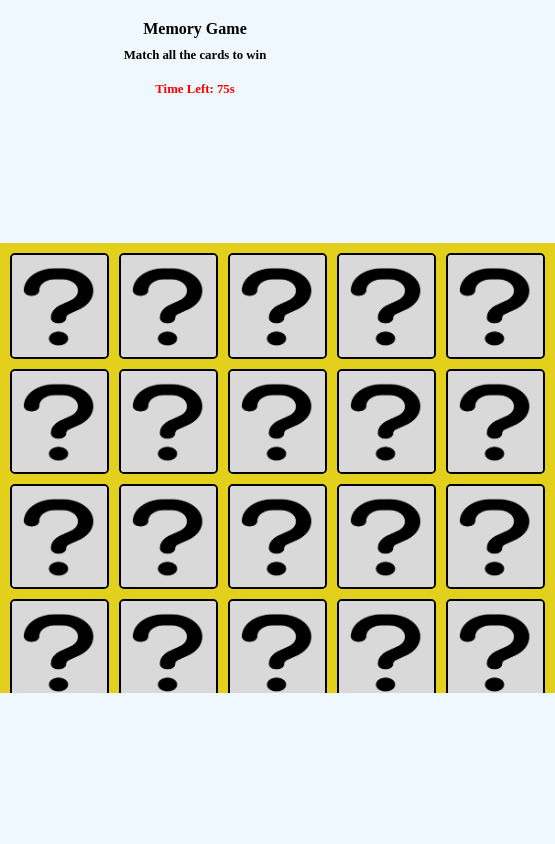
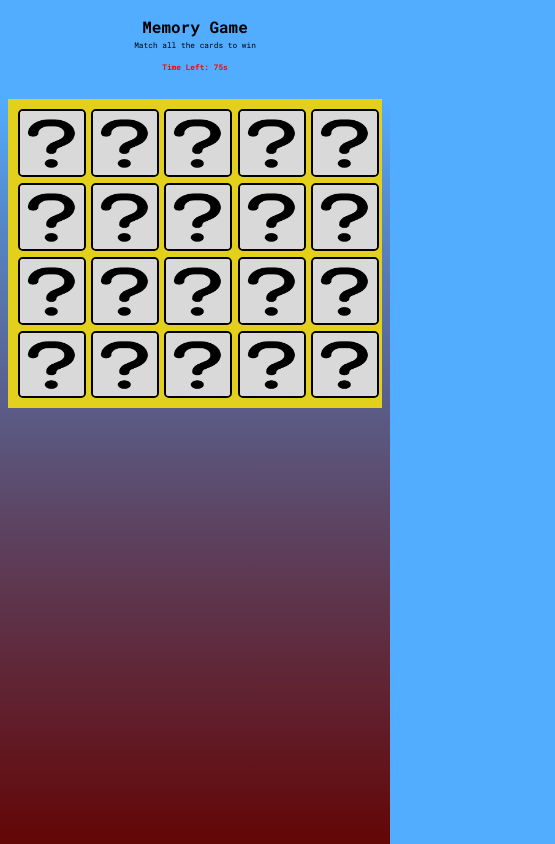
Before and after one commit to Jmugaza/memory-game, a plain HTML site: page index.html in a window 390 px wide. Shown: the whole page, 555 px wide, since content can reach past the window. Drawn offline with Linux system fonts and the light colour scheme.

Commit message:
code refactor

```diff
--- a/index.css
+++ b/index.css
@@ -4,28 +4,35 @@
 
 body {
   margin: 0;
-  font-family: 'Times New Roman', Times, serif;
-  background-color: aliceblue;
+  font-family: "Roboto Mono", monospace;
   color: #000000;
-  height: 100vh; /* Change to viewport height */
+  height: auto;
   display: flex;
+  background-color: #52ACFF;
+  background-image: linear-gradient(180deg, #52ACFF 12%,  50%, #630606 100%);
+  background-attachment: fixed;
   flex-direction: column;
   justify-content: center;
   align-items: center;
 }
+@media screen and (max-width: 768px) {
+  body {
+    align-items: center;
+  }
+}
 
 header {
-  margin-top: 20px;
-  font-weight: bold;
+  margin-top: 4vmin;
+  font-weight: 700;
 }
 
 #board {
  background-color: #E3D01D;
- width: 555px;
- height: 450px;
+ width: 96vmin;
+ height: auto;
  display: grid;
- grid-template-columns: repeat(5, 1fr);
- grid-gap: 10px;
+ grid-template-columns: repeat(5, 17.3vmin);
+ grid-gap: 1.5vmin;
  text-align: center;
  padding: 10px;
  margin: auto;
@@ -33,11 +40,9 @@ header {
 }
 
 .card {
- width: 100%;
- height: 100%;
+ width: 17.4vmin;
+ height: 17.4vmin;
  position: relative;
- perspective: 1000px;
- font-size: 2.5em;
  align-items: center;
  border: 2px solid #000000;
  border-radius: 5px;
@@ -51,25 +56,39 @@ header {
 
 #message,
 h1 {
- font-size: 0.8em;
+ font-size: 2vmin;
+ font-weight: 400;
+ margin-top: 1vmin;
+ margin-bottom: 2vmin;
+
+}
+#message {
+  height: 2vmin;
+  color: #16150d;
+}
+#timer {
+ font-size: 2vmin;
  font-weight: medium;
- margin-top: 10px;
-}
-
-#timer {
- font-size: 0.8em;
- font-weight: medium;
- margin-top: 10px;
+ margin-top: 1vmin;
  color: red;
 }
 
+#button-container {
+  margin-top: 2vmin;
+  display: flex;
+  flex-direction: column;
+  align-items: center;
+}
+
+
 button {
- margin-top: 8px;
+ margin-top: 2vmin;
  width: 20vmin;
  height: 8vmin;
  background-color: #4644d3;
  font-size: 2vmin;
- font-weight: bold;
+ font-weight: 700;
  border-radius: 10px;
  box-shadow: 3px 3px 5px #666;
+ margin-bottom: 2vmin;
 }
--- a/index.html
+++ b/index.html
@@ -6,13 +6,16 @@
     <title>Memory Game </title>
     <script defer src="index.js"></script>
     <link rel="stylesheet" href="index.css">
-    <script src="https://kit.fontawesome.com/1b47f7c9a4.js" crossorigin="anonymous"></script>
+    <link rel="preconnect" href="https://fonts.googleapis.com">
+    <link rel="preconnect" href="https://fonts.gstatic.com" crossorigin>
+    <link href="https://fonts.googleapis.com/css2?family=Roboto+Mono:ital,wght@0,100..700;1,100..700&display=swap" rel="stylesheet">
 </head>
 <body>
     <header>Memory Game</header>
   <h1>Match all the cards to win</h1>
   <h3 id="timer"></h3>
-  <h3 id="message"></h3>
+  <div><h3 id="message"></h3></div>
+
 
   <Section id="board">
     <img class="card" id="0" src="">
@@ -36,7 +39,9 @@
     <img class="card" id="18" src="">
     <img class="card" id="19" src="">
   </Section>
+  <div id="button-container">
+    <button id="reset">Play Again</button>
+  </div>
 
-    <button id="reset">Play Again</button>
 </body>
 </html>
--- a/index.js
+++ b/index.js
@@ -67,23 +67,16 @@ function startTimer() {
   timer = setInterval(() => {
     timeLeft--;
     timerEl.innerHTML = `Time Left: ${timeLeft}s`;
+
     if (timeLeft === 0 || checkForWin()) {
       clearInterval(timer);
-      if (timeLeft === 0) {
-        messageEl.innerHTML = "Time's up! You lose.";
       gameOver = true;
-        renderControls();
-      } else {
-        messageEl.innerHTML = "Congratulations! You win.";
-        gameOver = true;
-      }
-    }
-    if (timeLeft === 0) {
-      clearInterval(timer);
+      render();
     }
   }, 1000);
 }
 
+// Handle card click
 function handleClick(e) {
   const cardIdx = parseInt(e.target.id);
   if (gameOver || isNaN(cardIdx) || ignoreClick) return;
@@ -92,20 +85,23 @@ function handleClick(e) {
 
   if (!firstCard) {
     firstCard = card;
+  } else if (!secondCard) {
+    secondCard = card;
+    checkMatch();
+  } else {
+    //resetSelection();
+    firstCard  = null;
+    secondCard = null;
+    firstCard = card;
+  }
   render();
-    return;
 }
 
-  if (!secondCard) {
-    secondCard = card;
-    render();
-
+// Check if the selected cards match
+function checkMatch() {
   if (firstCard.img === secondCard.img) {
     firstCard.matched = true;
     secondCard.matched = true;
-      firstCard = null;
-      secondCard = null;
-
     messageEl.innerHTML = "Let's go!";
     setTimeout(() => {
       messageEl.innerHTML = "";
@@ -113,26 +109,30 @@ function handleClick(e) {
     }, 1000);
   } else {
     ignoreClick = true;
-      messageEl.innerHTML = "wrong, Try again!";
-      render();
+    messageEl.innerHTML = "Wrong, Try again!";
     setTimeout(() => {
-        firstCard.matched = false;
-        secondCard.matched = false;
+      //resetSelection();
       firstCard = null;
       secondCard = null;
       ignoreClick = false;
       render();
       messageEl.innerHTML = "";
-      }, 1500);
+    }, 1000);
   }
-    return;
 }
 
-  if (firstCard === card || secondCard === card) {
-    firstCard = null;
-    secondCard = null;
-    render();
-    return;
+function checkForWin() {
+  let matchedCards = board.filter((card) => card.matched);
+  return matchedCards.length === board.length;
+}
+
+function renderMessage() {
+  if (gameOver) {
+    if (checkForWin()) {
+      messageEl.innerHTML = "Congratulations! You win.";
+    } else {
+      messageEl.innerHTML = "Time's up! You lost.";
+    }
   }
 }
 
@@ -148,16 +148,9 @@ function renderBoard() {
   });
 }
 
-function checkForWin() {
-  let matchedCards = board.filter((card) => card.matched);
-  return matchedCards.length === board.length;
-}
-
-
-
 function render() {
   renderBoard();
-  // renderMessage();
+  renderMessage();
   renderControls();
 }
 
@@ -168,3 +161,10 @@ function renderControls() {
     resetBtn.style.visibility = "hidden";
   }
 }
+
+// Reset selected cards
+function resetSelection() {
+  firstCard = null;
+  secondCard = null;
+  ignoreClick = false;
+}
```
Also changed, not shown: 1 other file. Lines whose indentation alone changed are shown as unchanged.
